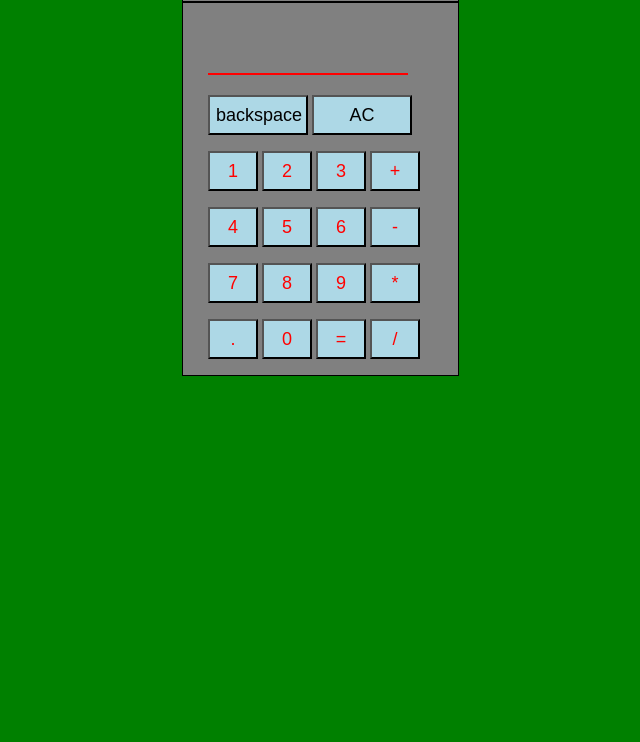
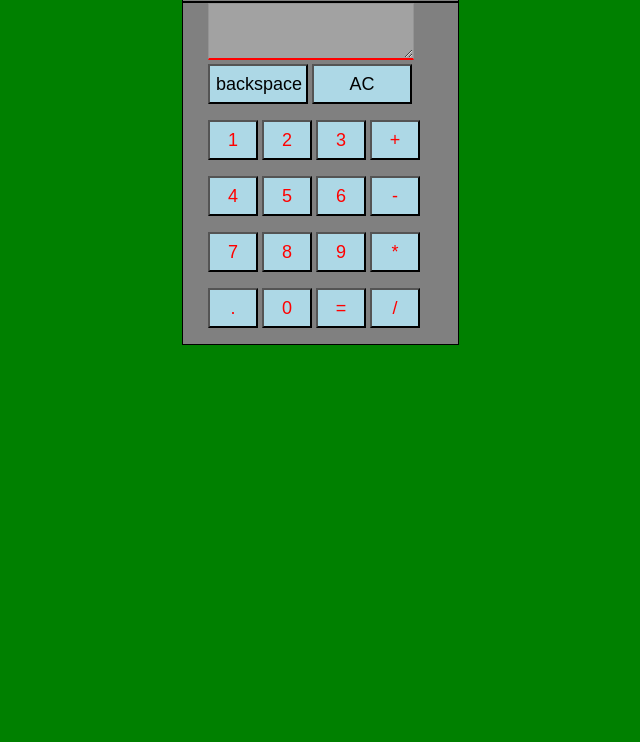
Before and after one commit to suaib-choudhary/Basic-Calculator, a plain HTML site: page index.html in a window 1280 px wide. Shown: the part 58-800 px from the top of the page, without its empty margins (202-842 px from the left). Drawn offline with Linux system fonts and the light colour scheme.

Commit message:
Update index.html

```diff
--- a/index.html
+++ b/index.html
@@ -12,7 +12,7 @@
 			<div id="Head">Simple Calculator</div>
 		<div id="container">
 
-		<p id="display"></p>
+		<textarea id="display" disabled rows="6" cols="50"></textarea>
 
 		<button type="button" id="backspace" onclick="backspace()">backspace</button> <button type="button" id="backspace" onclick="ac()">AC</button>
 
```
